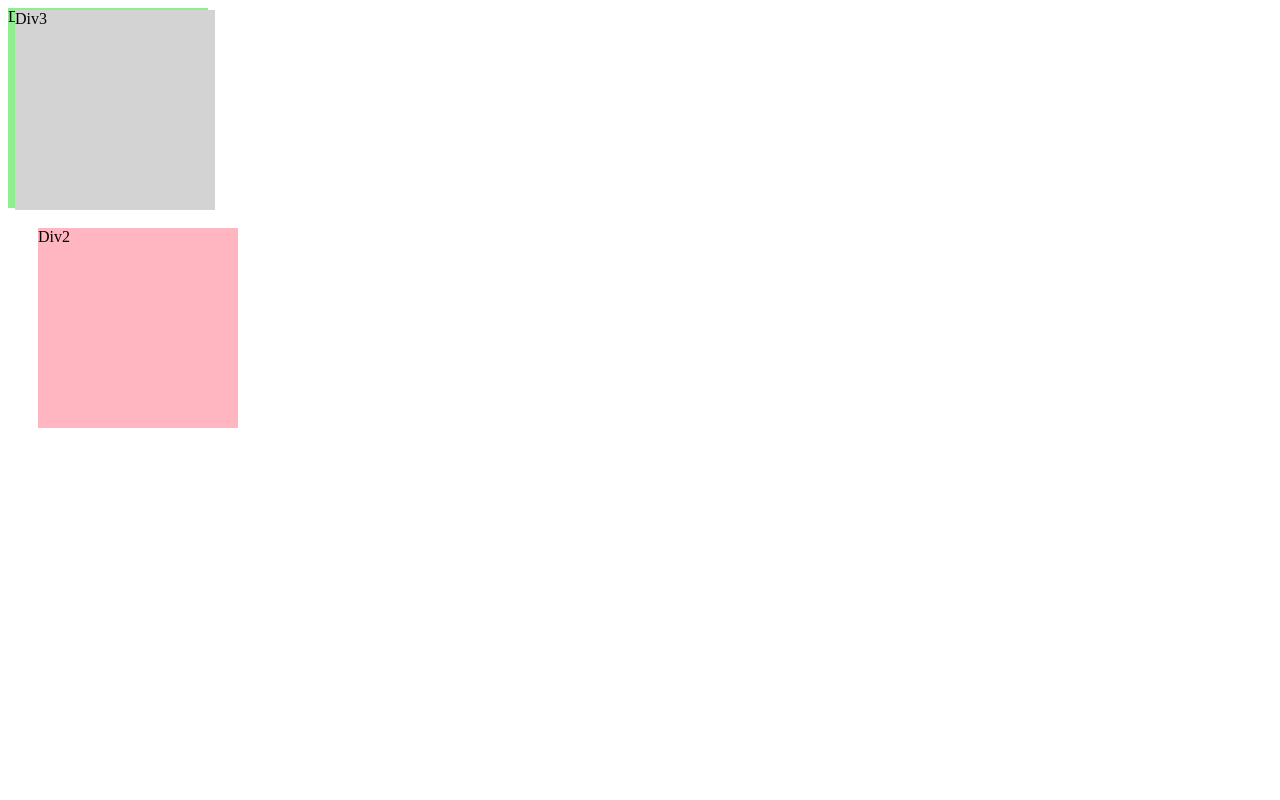
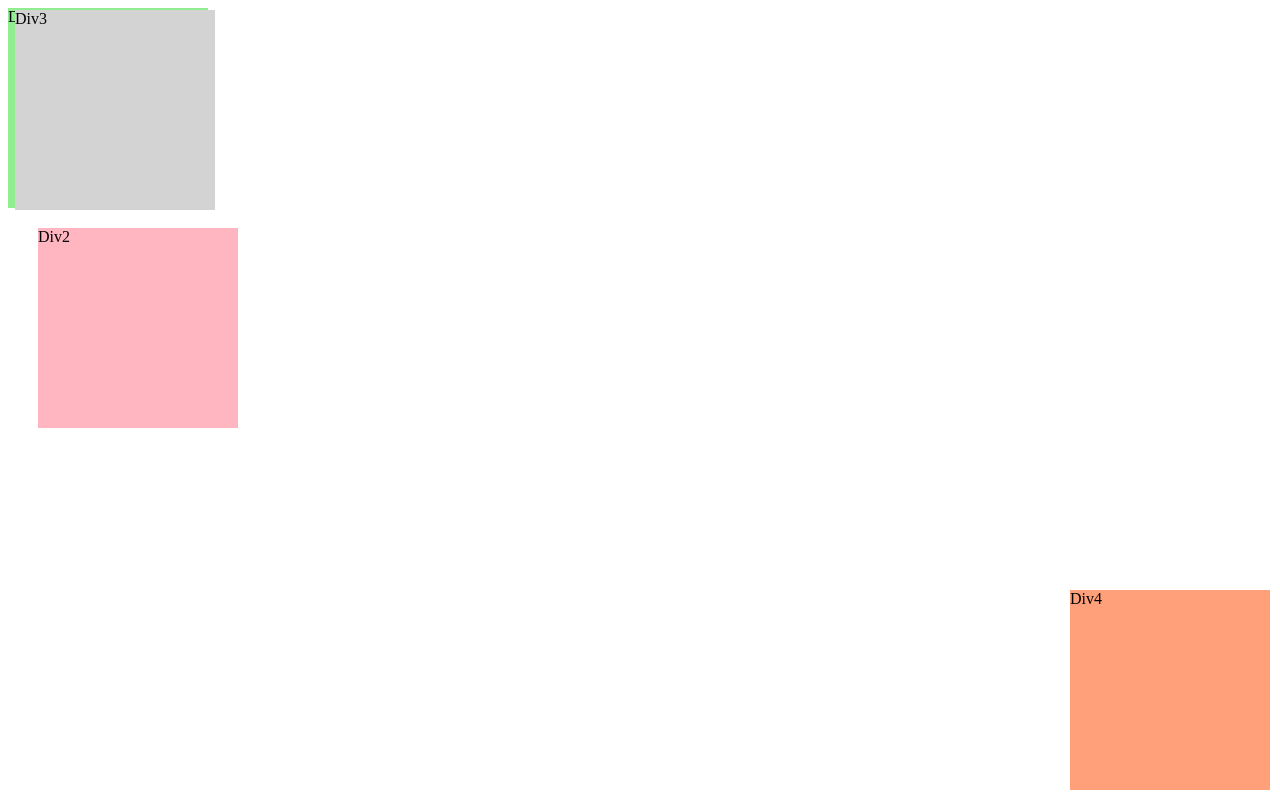
Before and after one commit to LimeFrogg/CS104-001-Lab6, a plain HTML site: page index.html in a window 1280 px wide. Drawn offline with Linux system fonts and the light colour scheme.

Commit message:
Question 4

```diff
--- a/index.html
+++ b/index.html
@@ -10,5 +10,6 @@
     <div class="static-box">Div1</div>
     <div class="relative-box">Div2</div>
     <div class="absolute-box">Div3</div>
+    <div class="fixed-box">Div4</div>
 </body>
 </html>
--- a/styles.css
+++ b/styles.css
@@ -20,3 +20,11 @@
     height:200px;
     width:200px;
 }
+.fixed-box{
+    background-color: lightsalmon;
+    position: fixed;
+    height:200px;
+    width:200px;
+    bottom:10px;
+    right:10px;
+}
```
